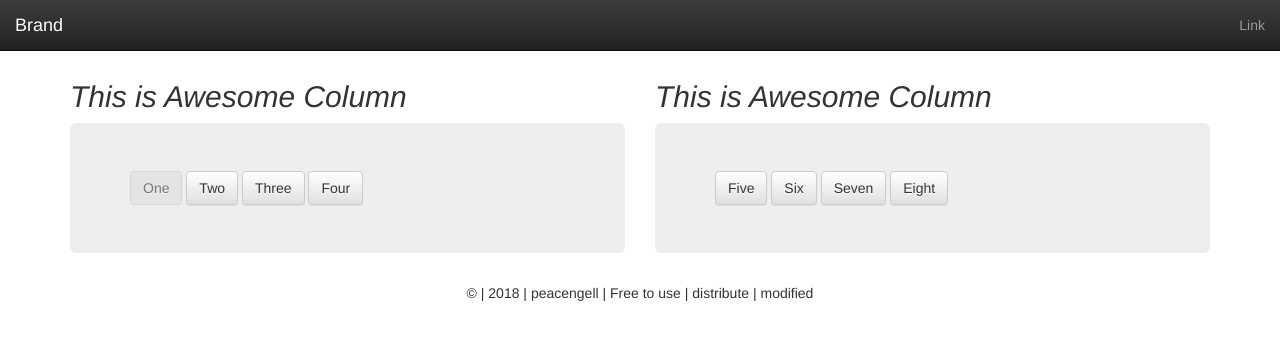
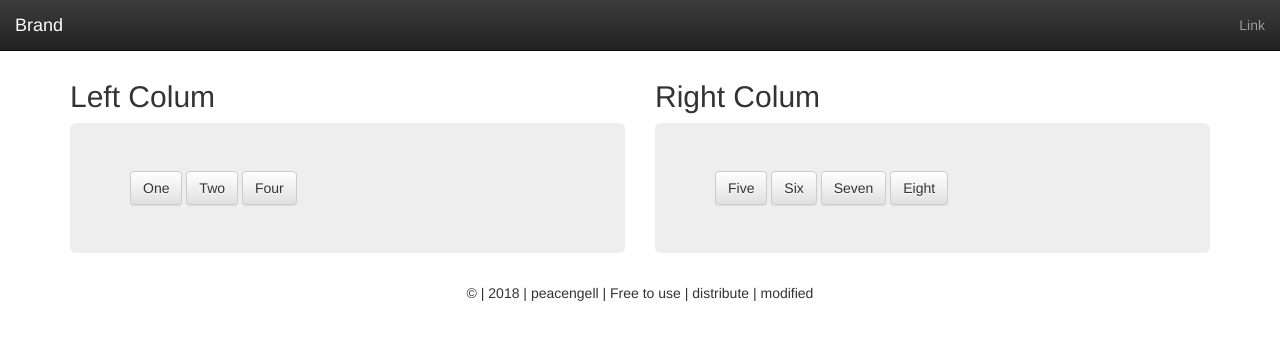
Before and after one commit to peacengell/HTML-CSS-Bootstrap-jQuery, a plain HTML site: page js/index.html in a window 1280 px wide. Drawn offline with nearby package versions, Linux system fonts and the light colour scheme; a web font is replaced by a local one.

Commit message:
Lesson  append and remove in Jquery

```diff
--- a/js/app.js
+++ b/js/app.js
@@ -1,5 +1,6 @@
 $(document).ready(function() {
 
-    $("#target1").prop("disabled", true);
-    $("h2").html("<h2><i>This is Awesome Column</i></h2>");
+    $("#target3").appendTo(".right");
+    $("#target3").remove();
+
 });
--- a/js/index.html
+++ b/js/index.html
@@ -56,7 +56,7 @@
         <div class="row">
             <div class="col-sm-6">
                 <h2>Left Colum</h2>
-                <div class="jumbotron">
+                <div class="jumbotron left">
                     <button class="btn btn-default target" id="target1">One</button>
                     <button class="btn btn-default target" id="target2">Two</button>
                     <button class="btn btn-default target" id="target3">Three</button>
@@ -65,7 +65,7 @@
             </div>
             <div class="col-sm-6">
                 <h2>Right Colum</h2>
-                <div class="jumbotron">
+                <div class="jumbotron right">
                     <button class="btn btn-default target" id="target5">Five</button>
                     <button class="btn btn-default target" id="target6">Six</button>
                     <button class="btn btn-default target" id="target7">Seven</button>
```
